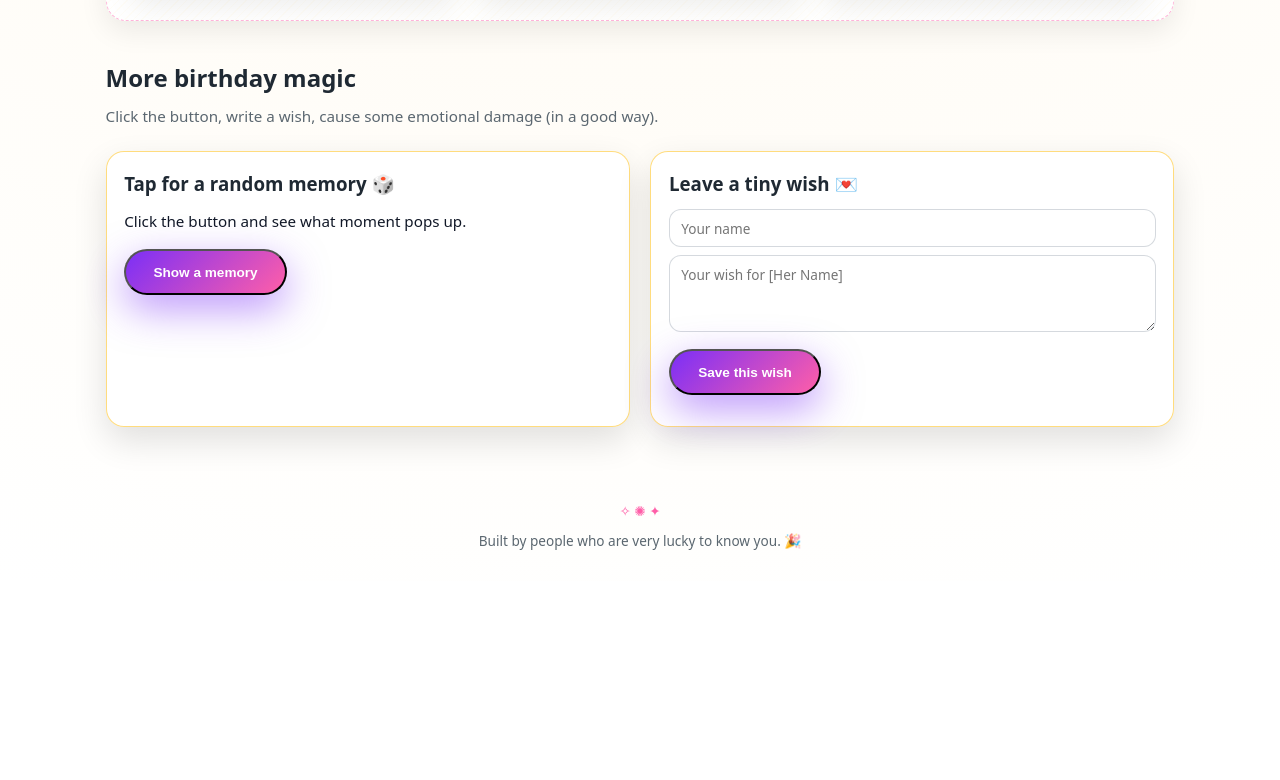
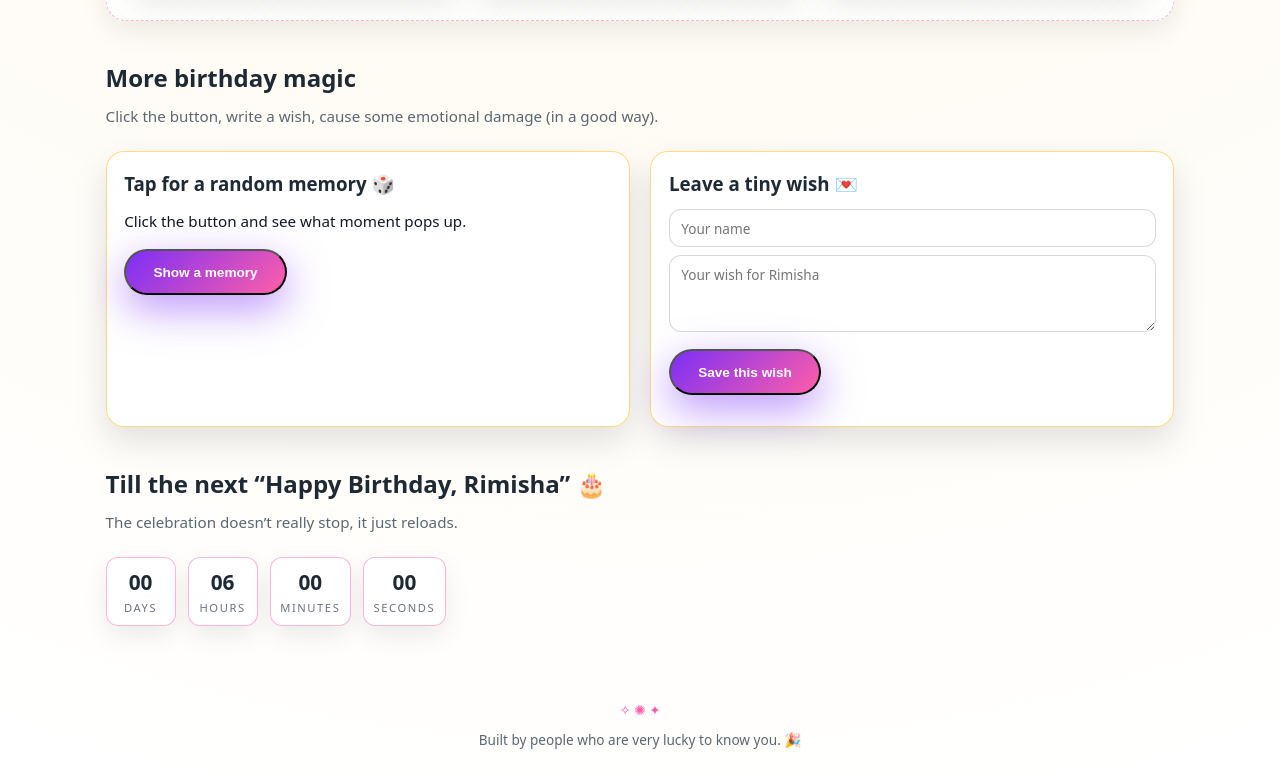
Before and after one commit to happy-birthday-rimisha/sample, a plain HTML site: page index.html in a window 1280 px wide. Shown: the part 1015-1795 px from the top of the page. Before the commit the page ends 1596 px from the top, so only its background shows below. Drawn offline with Linux system fonts and the light colour scheme.

Commit message:
Update index.html

```diff
--- a/index.html
+++ b/index.html
@@ -8,7 +8,7 @@
 </head>
 <body>
 	<header class="site-header">
-		<div class="logo">HBD [Her Name]</div>
+		<div class="logo">Party for Rimisha</div>
 		<nav class="nav">
 			<a href="index.html" class="active">Home</a>
 			<a href="notes.html">Notes</a>
@@ -50,7 +50,7 @@
 				<p class="hero-tagline">Birthday mode / on</p>
 				<h1 class="hero-title">
 					Happy Birthday,
-					<span class="highlight">[Her Name]</span>!
+					<span class="highlight">Rimisha</span>!
 				</h1>
 
 				<div class="hero-pill-row">
@@ -152,7 +152,7 @@
 						/>
 						<textarea
 							id="wishMessage"
-							placeholder="Your wish for [Her Name]"
+							placeholder="Your wish for Rimisha"
 							class="wish-textarea"
 							rows="3"
 						></textarea>
@@ -161,6 +161,32 @@
 						</button>
 					</form>
 					<ul id="wishList" class="wish-list"></ul>
+				</div>
+			</div>
+		</section>
+
+			<!-- Countdown at the bottom -->
+		<section class="section">
+			<h2 class="section-title">Till the next “Happy Birthday, Rimisha” 🎂</h2>
+			<p class="section-subtitle">
+				The celebration doesn’t really stop, it just reloads.
+			</p>
+			<div id="countdown" class="countdown">
+				<div class="countdown-item">
+					<span class="count-value" id="days">00</span>
+					<span class="count-label">Days</span>
+				</div>
+				<div class="countdown-item">
+					<span class="count-value" id="hours">00</span>
+					<span class="count-label">Hours</span>
+				</div>
+				<div class="countdown-item">
+					<span class="count-value" id="minutes">00</span>
+					<span class="count-label">Minutes</span>
+				</div>
+				<div class="countdown-item">
+					<span class="count-value" id="seconds">00</span>
+					<span class="count-label">Seconds</span>
 				</div>
 			</div>
 		</section>
```
